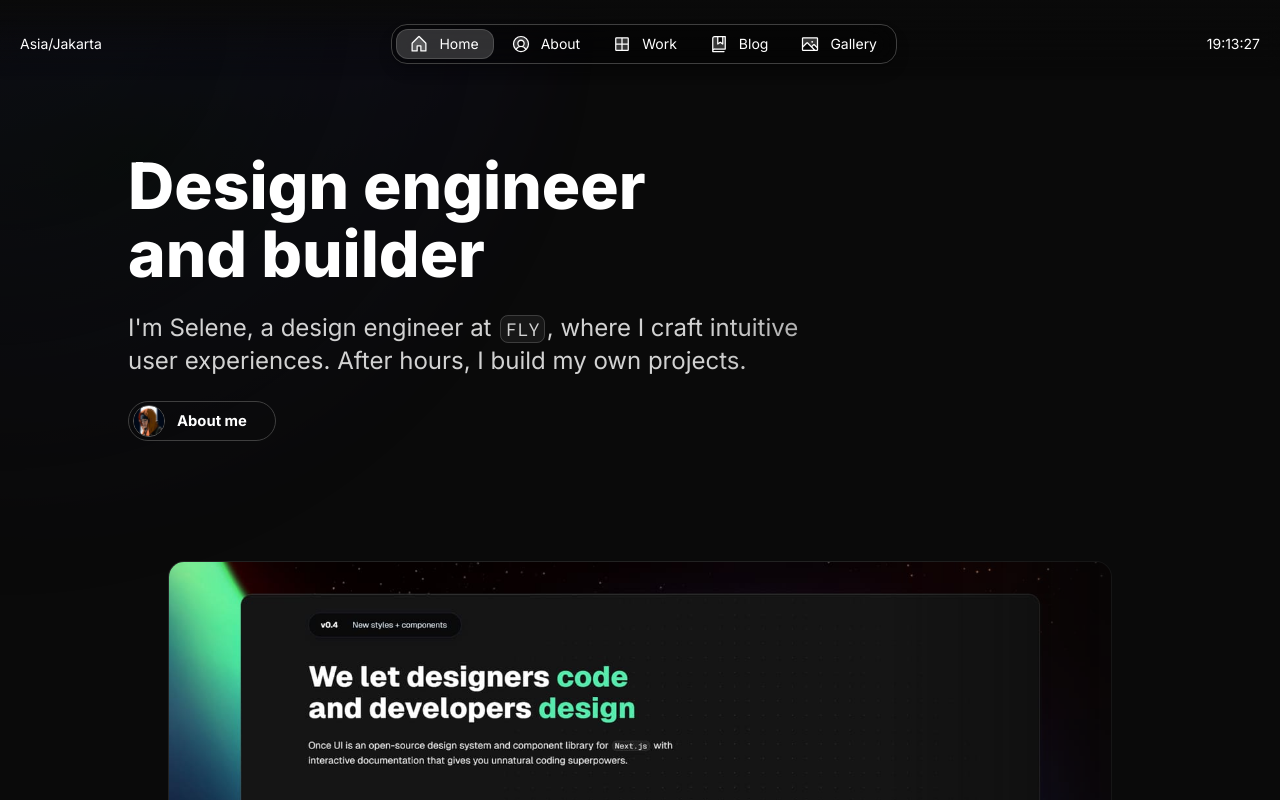
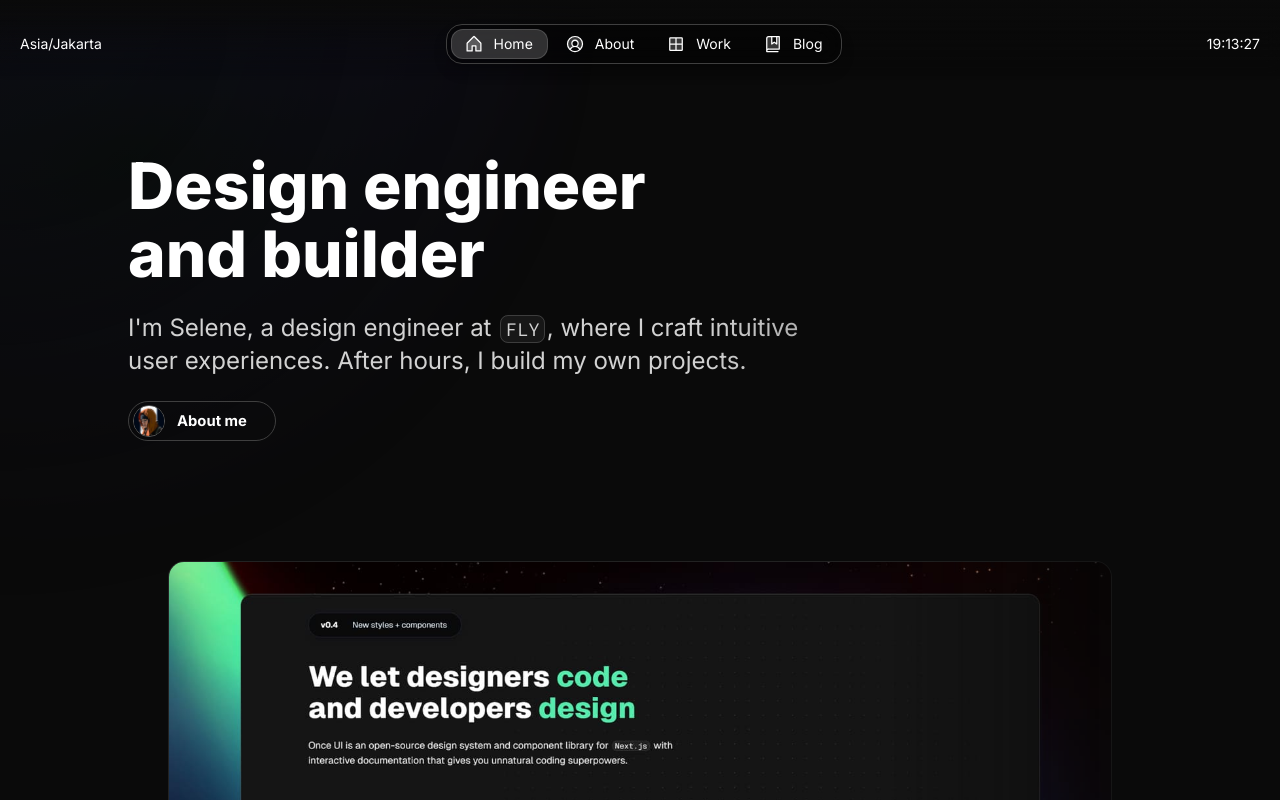
Before and after one commit to trendy-bot/magic-portfolio-for-next-js, a Next.js app: page /en in a window 1280 px wide. Shown: the top 800 px of the page. Built offline with nearby package versions, Linux system fonts and the light colour scheme.

Commit message:
delete gallery module

```diff
--- a/messages/en.json
+++ b/messages/en.json
@@ -65,11 +65,6 @@
         "title": "My projects",
         "description": "Design and dev projects by {name}"
     },
-    "gallery": {
-        "label": "Gallery",
-        "title": "My photo gallery",
-        "description": "A photo collection by {name}"
-    },
     "projectCard": {
         "label": "Read Case Study"
     }
--- a/messages/id.json
+++ b/messages/id.json
@@ -65,11 +65,6 @@
         "title": "Proyek Saya",
         "description": "Proyek desain dan pengembangan oleh {name}"
     },
-    "gallery": {
-        "label": "Galeri",
-        "title": "Galeri Foto Saya",
-        "description": "Koleksi foto oleh {name}"
-    },
     "projectCard": {
         "label": "Baca Studi Kasus"
     }
--- a/src/app/resources/config.js
+++ b/src/app/resources/config.js
@@ -14,7 +14,6 @@ const routes = {
     '/about':   true,
     '/work':    true,
     '/blog':    true,
-    '/gallery': true,
 }
 
 // Enable password protection on selected routes
--- a/src/app/resources/content-i18n.js
+++ b/src/app/resources/content-i18n.js
@@ -158,92 +158,13 @@ const createI18nContent = (t) => {
         // All projects will be listed on the /home and /work routes
     }
 
-    const gallery = {
-        label: t("gallery.label"),
-        title: t("gallery.title"),
-        description: t("gallery.description", {name: person.name}),
-        // Images from https://pexels.com
-        images: [
-            {
-                src: '/images/gallery/img-01.jpg',
-                alt: 'image',
-                orientation: 'vertical'
-            },
-            {
-                src: '/images/gallery/img-02.jpg',
-                alt: 'image',
-                orientation: 'horizontal'
-            },
-            {
-                src: '/images/gallery/img-03.jpg',
-                alt: 'image',
-                orientation: 'vertical'
-            },
-            {
-                src: '/images/gallery/img-04.jpg',
-                alt: 'image',
-                orientation: 'horizontal'
-            },
-            {
-                src: '/images/gallery/img-05.jpg',
-                alt: 'image',
-                orientation: 'horizontal'
-            },
-            {
-                src: '/images/gallery/img-06.jpg',
-                alt: 'image',
-                orientation: 'vertical'
-            },
-            {
-                src: '/images/gallery/img-07.jpg',
-                alt: 'image',
-                orientation: 'horizontal'
-            },
-            {
-                src: '/images/gallery/img-08.jpg',
-                alt: 'image',
-                orientation: 'vertical'
-            },
-            {
-                src: '/images/gallery/img-09.jpg',
-                alt: 'image',
-                orientation: 'horizontal'
-            },
-            {
-                src: '/images/gallery/img-10.jpg',
-                alt: 'image',
-                orientation: 'horizontal'
-            },
-            {
-                src: '/images/gallery/img-11.jpg',
-                alt: 'image',
-                orientation: 'vertical'
-            },
-            {
-                src: '/images/gallery/img-12.jpg',
-                alt: 'image',
-                orientation: 'horizontal'
-            },
-            {
-                src: '/images/gallery/img-13.jpg',
-                alt: 'image',
-                orientation: 'horizontal'
-            },
-            {
-                src: '/images/gallery/img-14.jpg',
-                alt: 'image',
-                orientation: 'horizontal'
-            },
-        ]
-    }
     return {
         person,
         social,
         home,
         about,
         blog,
-        work,
-        gallery
+        work
     }
 };
 
--- a/src/app/resources/content.js
+++ b/src/app/resources/content.js
@@ -165,83 +165,5 @@ const work = {
     // All projects will be listed on the /home and /work routes
 }
 
-const gallery = {
-    label: 'Gallery',
-    title: 'My photo gallery',
-    description: `A photo collection by ${person.name}`,
-    // Images from https://pexels.com
-    images: [
-        {
-            src: '/images/gallery/img-01.jpg',
-            alt: 'image',
-            orientation: 'vertical'
-        },
-        {
-            src: '/images/gallery/img-02.jpg',
-            alt: 'image',
-            orientation: 'horizontal'
-        },
-        {
-            src: '/images/gallery/img-03.jpg',
-            alt: 'image',
-            orientation: 'vertical'
-        },
-        {
-            src: '/images/gallery/img-04.jpg',
-            alt: 'image',
-            orientation: 'horizontal'
-        },
-        {
-            src: '/images/gallery/img-05.jpg',
-            alt: 'image',
-            orientation: 'horizontal'
-        },
-        {
-            src: '/images/gallery/img-06.jpg',
-            alt: 'image',
-            orientation: 'vertical'
-        },
-        {
-            src: '/images/gallery/img-07.jpg',
-            alt: 'image',
-            orientation: 'horizontal'
-        },
-        {
-            src: '/images/gallery/img-08.jpg',
-            alt: 'image',
-            orientation: 'vertical'
-        },
-        {
-            src: '/images/gallery/img-09.jpg',
-            alt: 'image',
-            orientation: 'horizontal'
-        },
-        {
-            src: '/images/gallery/img-10.jpg',
-            alt: 'image',
-            orientation: 'horizontal'
-        },
-        {
-            src: '/images/gallery/img-11.jpg',
-            alt: 'image',
-            orientation: 'vertical'
-        },
-        {
-            src: '/images/gallery/img-12.jpg',
-            alt: 'image',
-            orientation: 'horizontal'
-        },
-        {
-            src: '/images/gallery/img-13.jpg',
-            alt: 'image',
-            orientation: 'horizontal'
-        },
-        {
-            src: '/images/gallery/img-14.jpg',
-            alt: 'image',
-            orientation: 'horizontal'
-        },
-    ]
-}
 
-export { person, social, home, about, blog, work, gallery };
+export { person, social, home, about, blog, work};
--- a/src/app/resources/index.ts
+++ b/src/app/resources/index.ts
@@ -1,4 +1,4 @@
 // import a pre-defined template for config and content options
 export { routes, protectedRoutes, effects, style, display, baseURL } from '@/app/resources/config'
-// export { person, social, home, about, blog, work, gallery } from '@/app/resources/content-en'
+// export { person, social, home, about, blog, work} from '@/app/resources/content-en'
 export { renderContent } from '@/app/resources/renderContent';
--- a/src/app/resources/renderContent.js
+++ b/src/app/resources/renderContent.js
@@ -1,4 +1,4 @@
-import { person, social, home, about, blog, work, gallery } from './content';
+import { person, social, home, about, blog, work } from './content';
 import { createI18nContent } from './content-i18n';
 import { i18n } from './config';
 
@@ -12,8 +12,7 @@ const renderContent = (t) => {
             home,
             about,
             blog,
-            work,
-            gallery
+            work
         }
     }
 };
--- a/src/components/Header.tsx
+++ b/src/components/Header.tsx
@@ -68,7 +68,7 @@ export const Header = () => {
     }
 
     const t = useTranslations();
-    const { person, home, about, blog, work, gallery } = renderContent(t);
+    const { person, home, about, blog, work } = renderContent(t);
 
     return (
         <>
@@ -133,14 +133,6 @@ export const Header = () => {
                                     <Flex paddingX="2" hide="s">{blog.label}</Flex>
                                 </ToggleButton>
                             )}
-                            { routes['/gallery'] && (
-                                <ToggleButton
-                                    prefixIcon="gallery"
-                                    href={`/${params?.locale}/gallery`}
-                                    selected={pathname.startsWith('/gallery')}>
-                                    <Flex paddingX="2" hide="s">{gallery.label}</Flex>
-                                </ToggleButton>
-                            )}
                         </Flex>
                     </Flex>
                 </Flex>
--- a/src/once-ui/icons.ts
+++ b/src/once-ui/icons.ts
@@ -58,7 +58,6 @@ export const iconLibrary: Record<string, IconType> = {
 	openLink: HiOutlineLink,
 	calendar: HiCalendarDays,
 	home: PiHouseDuotone,
-	gallery: PiImageDuotone,
 	discord: FaDiscord,
 	github: FaGithub,
 	linkedin: FaLinkedin,
```
Also changed, not shown: src/app/[locale]/gallery/page.tsx (deleted, +0 -79 lines), src/components/gallery/Gallery.module.scss (deleted, +0 -14 lines), src/components/gallery/MasonryGrid.tsx (deleted, +0 -37 lines).
